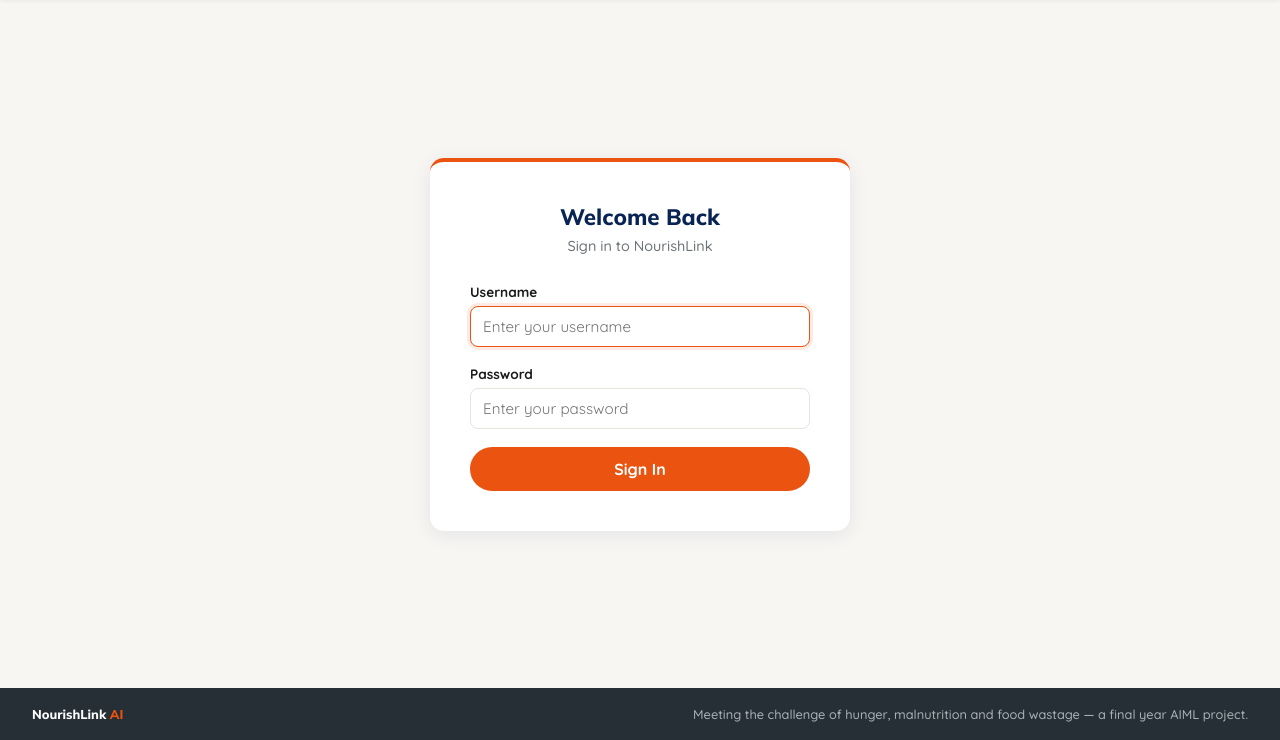
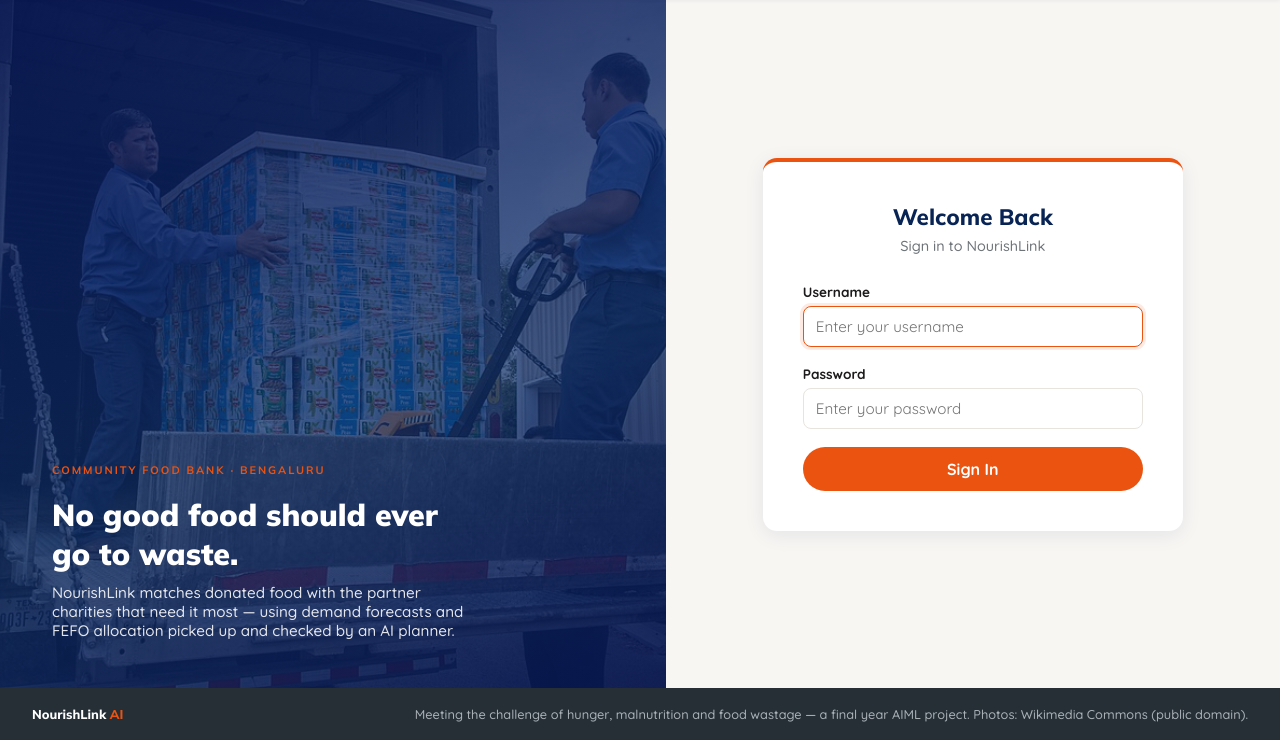
Before and after one commit to rachana192837/NourishLink-AI, a Django app: page /login/ in a window 1280 px wide. Shown: the part 60-800 px from the top of the page. Run offline with Django 5.2, Linux system fonts and the light colour scheme.

Commit message:
Phase C imagery: photo hero, mission band, branded login split
- Dashboard hero = real food-bank photo under navy gradient overlay
- Mission band card: volunteer photo + vision line (eradicate hunger,
  malnutrition, food wastage) + one-paragraph project story
- Login split screen: navy photo panel with mission statement
- Photos: Wikimedia Commons public domain (Delaware food bank sorting,
  Laughlin truck loading, Alameda volunteer), credited in footer

```diff
--- a/templates/base.html
+++ b/templates/base.html
@@ -518,7 +500,9 @@
       position: relative;
       z-index: 1;
     }
-    .hero .hero-kicker {
+    .hero .hero-kicker,
+    .login-visual .kicker {
+      font-family: var(--font-head);
       font-size: .68rem;
       font-weight: 700;
       text-transform: uppercase;
@@ -619,6 +602,100 @@
       z-index: 1;
     }
     .process-card a:hover { text-decoration: underline; color: var(--primary-dark); }
+
+    /* ── Mission band (photo + vision statement) ── */
+    .mission-band {
+      display: grid;
+      grid-template-columns: minmax(220px, 340px) 1fr;
+      gap: 0;
+      background: var(--card-bg);
+      border: 1px solid var(--border);
+      border-radius: 14px;
+      box-shadow: var(--shadow);
+      overflow: hidden;
+      margin-bottom: 28px;
+    }
+    .mission-band img {
+      width: 100%;
+      height: 100%;
+      object-fit: cover;
+      display: block;
+    }
+    .mission-band .m-text {
+      padding: 30px 34px 26px;
+    }
+    .mission-band .m-title {
+      font-family: var(--font-head);
+      font-weight: 800;
+      font-size: 1.1rem;
+      color: var(--navy);
+      margin: 10px 0 8px;
+    }
+    .mission-band .m-motto {
+      font-family: var(--font-head);
+      font-weight: 800;
+      font-size: 1.05rem;
+      color: var(--primary);
+    }
+    .mission-band p {
+      font-size: .88rem;
+      color: var(--text-muted);
+      margin-top: 8px;
+      max-width: 560px;
+    }
+    @media (max-width: 760px) {
+      .mission-band { grid-template-columns: 1fr; }
+      .mission-band img { max-height: 220px; }
+      .mission-band .m-text { padding: 20px 24px 22px; }
+    }
+
+    /* ── Login split (branded entry screen) ── */
+    .login-split {
+      display: flex;
+      align-items: stretch;
+      flex: 1;
+    }
+    .login-visual {
+      flex: 1 1 52%;
+      background:
+        linear-gradient(160deg, rgba(8,24,84,.92) 0%, rgba(16,48,107,.72) 60%, rgba(8,24,84,.88) 100%),
+        url('{% static "img/login-truck.jpg" %}') center / cover no-repeat;
+      color: #fff;
+      display: flex;
+      flex-direction: column;
+      justify-content: flex-end;
+      padding: 48px 52px;
+    }
+    .login-visual h2 {
+      font-family: var(--font-head);
+      font-weight: 900;
+      font-size: 1.9rem;
+      margin-top: 10px;
+    }
+    .login-visual .kicker {
+      font-family: var(--font-head);
+      font-size: .68rem;
+      font-weight: 700;
+      text-transform: uppercase;
+      letter-spacing: .18em;
+      color: var(--primary);
+    }
+    .login-visual p {
+      color: rgba(255,255,255,.88);
+      max-width: 430px;
+      margin-top: 10px;
+      font-size: .95rem;
+    }
+    .login-form-pane {
+      flex: 1 1 48%;
+      display: flex;
+      align-items: center;
+      justify-content: center;
+      padding: 40px 16px;
+    }
+    @media (max-width: 860px) {
+      .login-visual { display: none; }
+    }
 
     /* ── Footer (BFB dark strip) ── */
     .app-footer {
@@ -757,7 +834,7 @@
   <!-- Footer -->
   <footer class="app-footer">
     <span class="f-brand">NourishLink<span class="accent"> AI</span></span>
-    <span>Meeting the challenge of hunger, malnutrition and food wastage — a final year AIML project.</span>
+    <span>Meeting the challenge of hunger, malnutrition and food wastage — a final year AIML project. Photos: Wikimedia Commons (public domain).</span>
   </footer>
 </body>
 </html>
--- a/templates/registration/login.html
+++ b/templates/registration/login.html
@@ -2,7 +2,17 @@
 {% block title %}Log In — NourishLink{% endblock %}
 
 {% block content %}
-<div class="center-wrap">
+<div class="login-split">
+  <div class="login-visual">
+    <div class="kicker">Community food bank · Bengaluru</div>
+    <h2>No good food should ever<br>go to waste.</h2>
+    <p>
+      NourishLink matches donated food with the partner charities that need it
+      most — using demand forecasts and FEFO allocation picked up and checked
+      by an AI planner.
+    </p>
+  </div>
+  <div class="login-form-pane">
     <div class="center-card">
       <h2>Welcome Back</h2>
       <p class="subtitle">Sign in to NourishLink</p>
@@ -39,4 +49,5 @@
       </form>
     </div>
   </div>
+</div>
 {% endblock %}
```
Also changed, not shown: other parts of templates/base.html (+4 -23 lines), templates/core/dashboard_coordinator.html (+17 -0 lines), static/img/hero-sorting.jpg (added), static/img/login-truck.jpg (added), static/img/mission-volunteer.jpg (added). Lines whose indentation alone changed are shown as unchanged.
